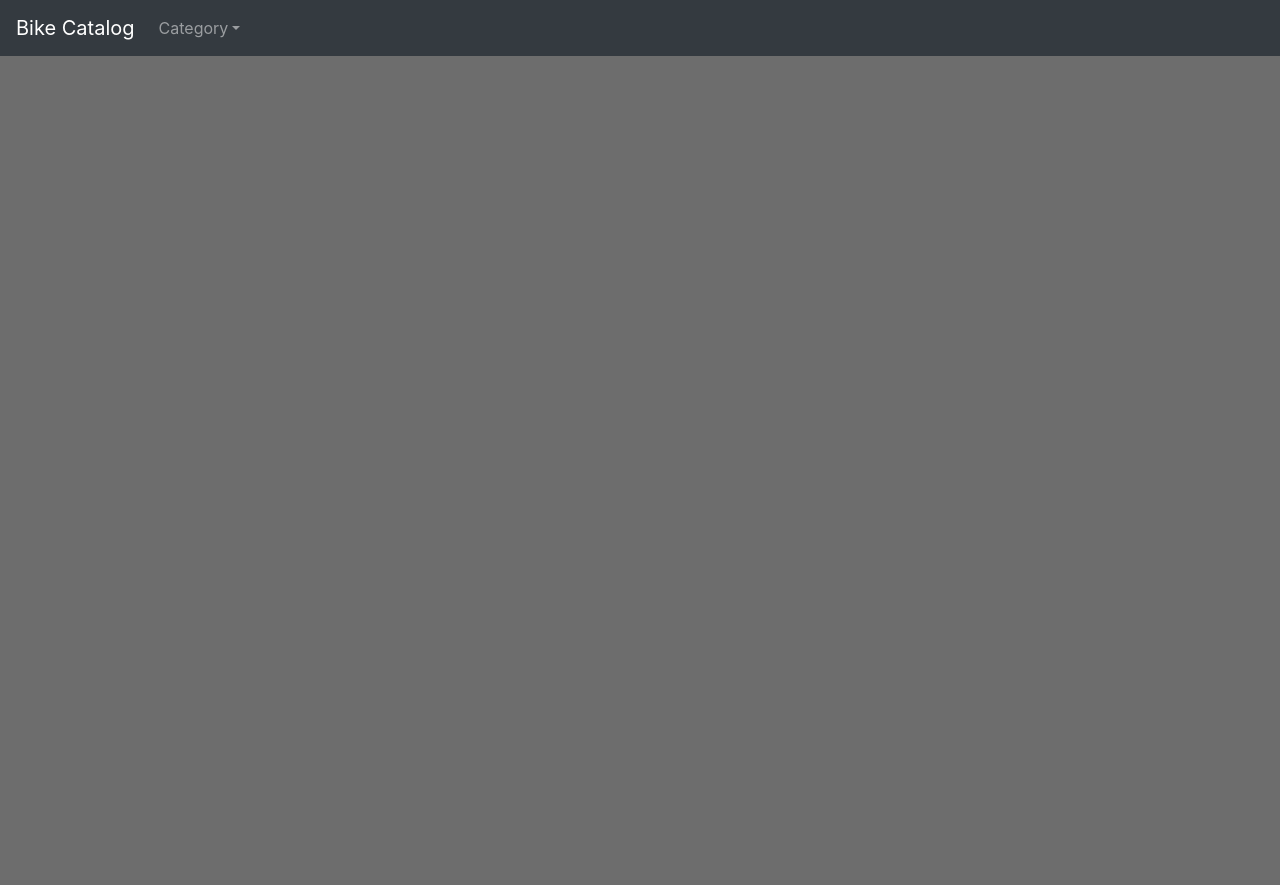
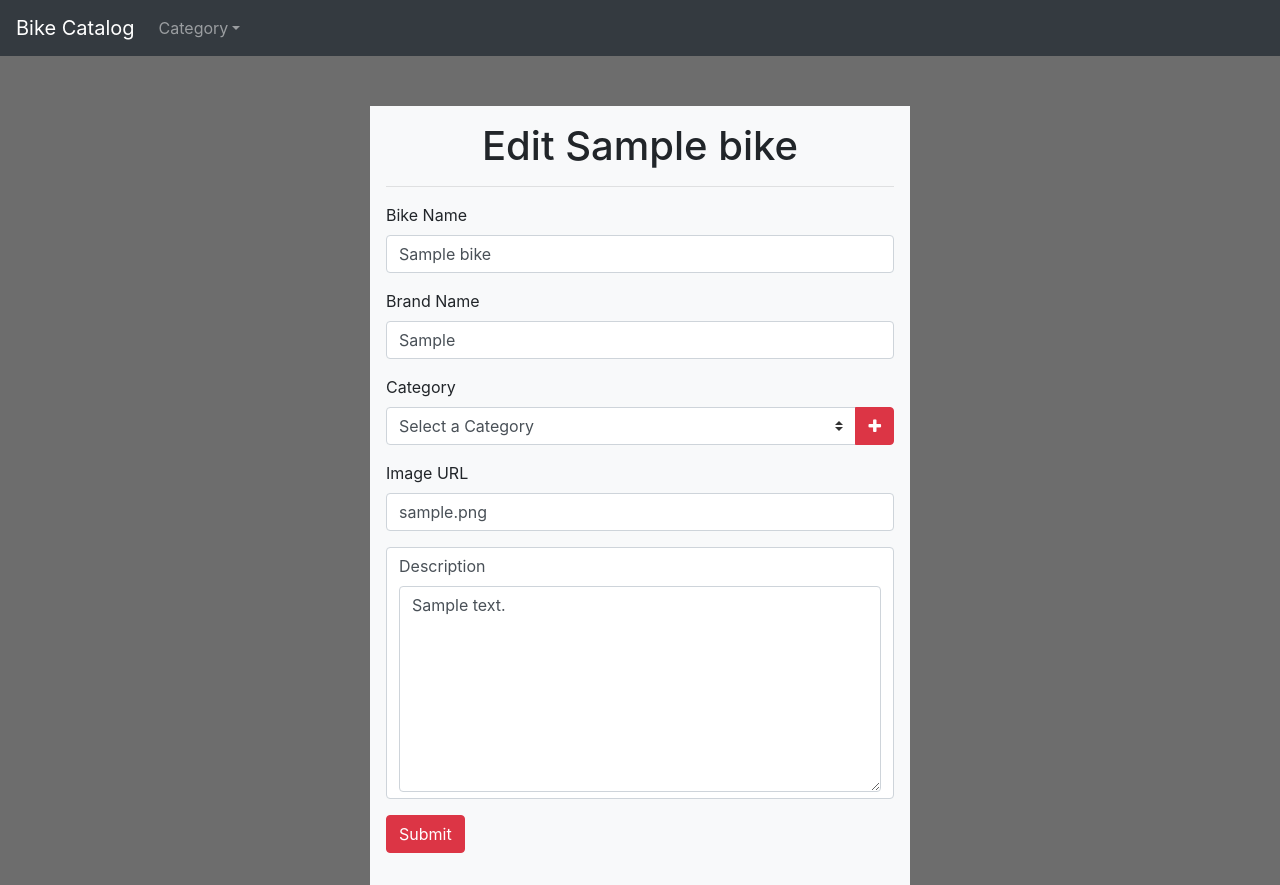
Before and after one commit to benwelt/ItemCatalog, a Flask app: a page that uses templates/framework.html in a window 1280 px wide. Before the commit the page ends 56 px from the top, so only its background shows below. Run offline with Flask 2, Linux system fonts and the light colour scheme; tables that the repository leaves empty hold one stand-in row (values such as "Sample post"); some libraries are stand-ins or nearby versions.

Commit message:
Add edit functionality

```diff
--- a/templates/bikedetails.html
+++ b/templates/bikedetails.html
@@ -7,6 +7,8 @@
       <h4 class="card-title"><a href="{{url_for('showBrandBikes', brand_name=bike.brand)}}">{{bike.brand}}</a></h4>
       <h6><a href="{{url_for('showCategoryBikes', category_name=bike.category.name)}}">{{bike.category.name}}</a></h6>
       <p class="lead">{{bike.description}}</p>
+      <a href="{{url_for('editBike', bike_name=bike.name, brand_name=bike.brand)}}" role="button" title="edit"><i class="fa fa-pencil-square-o"></i></a>
+      <a href="{{url_for('deleteBike', bike_name=bike.name, brand_name=bike.brand)}}" role="button" title="delete"><i class="fa fa-trash"></i></a>
     </div>
   </div>
 {% endblock %}
--- a/templates/deletebike.html
+++ b/templates/deletebike.html
@@ -11,7 +11,7 @@
               <button type="submit" class="btn btn-danger">Delete</button>
             </div>
             <div class="col text-left">
-              <a class="btn btn-secondary" href="url_for('showAllBikes')" role="button">Cancel</a>
+              <a class="btn btn-secondary" href="{{url_for('showAllBikes')}}" role="button">Cancel</a>
             </div>
           </div>
         </form>
--- a/templates/edit.html
+++ /dev/null
@@ -1,3 +0,0 @@
-{% extends "framework.html" %}
-{% block content %}
-{% endblock %}
--- /dev/null
+++ b/templates/editbike.html
@@ -0,0 +1,46 @@
+{% extends "framework.html" %}
+{% block content %}
+  <div class="container">
+    <div class="row justify-content-center">
+      <div class="col-6">
+        <form class="newItemForm bg-light p-3" action="#" method="post">
+          <h1 class="text-center">Edit {{bike.name}}</h1>
+          <hr>
+          <div class="form-group">
+            <label for="bikeNameInput">Bike Name</label>
+            <input type="text" class="form-control" name="name" id="bikeNameInput" value="{{bike.name}}" required>
+          </div>
+          <div class="form-group">
+            <label for="bikeBrandInput">Brand Name</label>
+            <input type="text" name="brand" class="form-control" id="bikeBrandInput" value="{{bike.brand}}" required>
+          </div>
+          <div class="form-group">
+            <label for="categorySelect">Category</label>
+            <div class="input-group">
+              <select class="form-control custom-select" name="category" id="categorySelect" required>
+                <option value="">Select a Category</option>
+                {% for c in categories %}
+                <option value="{{c.id}}">{{c.name}}</option>
+                {% endfor %}
+              </select>
+              <span class="input-group-btn">
+                <a href="{{url_for('addNewCategory')}}" class="btn btn-danger" role="button" title="Add a new category"><i class="fa fa-plus"></i></a>
+              </span>
+            </div>
+          </div>
+          <div class="form-group">
+            <label for="bikeImageUrl">Image URL</label>
+            <input type="text" class="form-control" name="bikeImageUrl" value="{{bike.imageUrl}}" required>
+          </div>
+          <div class="form-control">
+            <label for="bikeDescInput">Description</label>
+            <textarea class="form-control" name="description" id="bikeDescInput" rows="8" cols="80" required>{{bike.description}}</textarea>
+          </div>
+          <div class="form-group">
+            <button type="submit" class="btn btn-danger mt-3">Submit</button>
+          </div>
+        </form>
+      </div>
+    </div>
+  </div>
+{% endblock %}
--- a/views.py
+++ b/views.py
@@ -223,16 +223,23 @@
 
 
 # Edit an existing item
-@app.route('/<string:category_name>/<string:bike_name>/edit',
+@app.route('/<string:brand_name>/<string:bike_name>/edit',
            methods=['GET', 'POST'])
-def editItem(category_name, bike_name):
+def editBike(brand_name, bike_name):
     categories = session.query(Category).all()
     bike = session.query(Bike).filter_by(name=bike_name).one()
     if request.method == 'POST':
+        bike.name = request.form['name']
+        bike.brand = request.form['brand']
+        bike.category_id = request.form['category']
+        bike.imageUrl = request.form['bikeImageUrl']
+        bike.description = request.form['description']
+        session.add(bike)
+        session.commit()
         return redirect(url_for('showAllBikes'))
     else:
-        return render_template('edit.html', category=category_name,
-                               bike=bike_name, categories=categories)
+        return render_template('editbike.html', brand=brand_name,
+                               bike=bike, categories=categories)
 
 
 # Delete an existing bike
```
